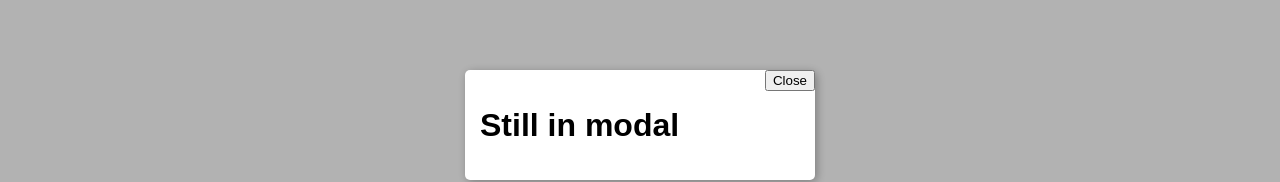
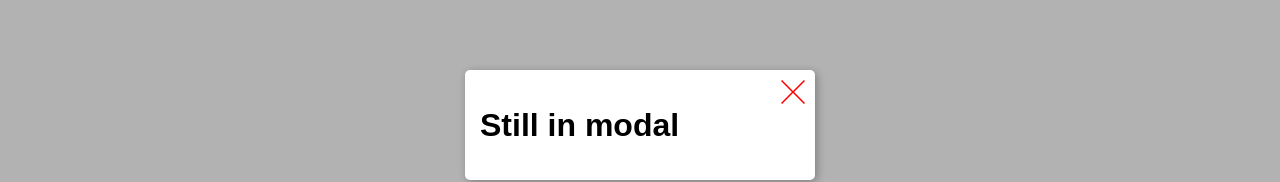
Before and after one commit to tienpham94/advance-react-stuff, a React (Create React App) app: page / in a window 1280 px wide. Both pictures are taken after a click on the button "Login". Shown: the part 270-452 px from the top of the page. Built offline with nearby package versions, Linux system fonts and the light colour scheme.

Commit message:
CREATING A REUSABLE ICON COMPONENT

```diff
--- a/src/Modal.js
+++ b/src/Modal.js
@@ -2,6 +2,7 @@
 import styled from "styled-components";
 
 import Portal from "./Portal";
+import Icon from "./Utilities/Icon";
 
 const ModalWrapper = styled.div`
   position: absolute;
@@ -29,6 +30,9 @@
   position: absolute;
   top: 0;
   right: 0;
+  border: none;
+  background: transparent;
+  padding: 10px;
 `;
 
 const Background = styled.div`
@@ -49,7 +53,9 @@
         {on && (
           <ModalWrapper>
             <ModalCard>
-              <CloseButton onClick={toggle}>Close</CloseButton>
+              <CloseButton onClick={toggle}>
+                <Icon name="close" color="red" />
+              </CloseButton>
               <div>{this.props.children}</div>
             </ModalCard>
             <Background onClick={toggle} />
--- /dev/null
+++ b/src/Utilities/Icon.js
@@ -0,0 +1,28 @@
+import React, { Component } from "react";
+
+export default class Icon extends Component {
+  static defaultProps = {
+    color: "black"
+  };
+
+  render() {
+    switch (this.props.name) {
+      case "close":
+        return (
+          <svg
+            x="0px"
+            y="0px"
+            width="24px"
+            height="24px"
+            viewBox="0 0 31.11 31.11"
+            enableBackground="new 0 0 31.11 31.11"
+          >
+            <polygon
+              fill={this.props.color}
+              points="31.11,1.41 29.7,0 15.56,14.14 1.41,0 0,1.41 14.14,15.56 0,29.7 1.41,31.11 15.56,16.97   29.7,31.11 31.11,29.7 16.97,15.56 "
+            />
+          </svg>
+        );
+    }
+  }
+}
```
